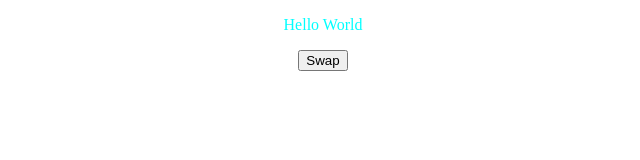
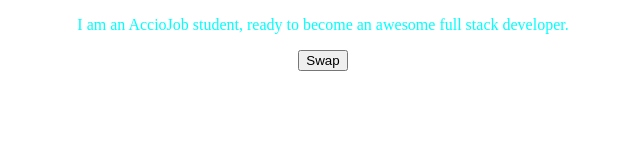
Before and after one commit to acciojob/dark-theme-ukdgit, a website: page main.html in a window 1280 px wide. Shown: the whole page, without its empty margins (317-957 px from the left). Drawn offline with Linux system fonts and the light colour scheme.

Commit message:
Update main.html

```diff
--- a/main.html
+++ b/main.html
@@ -10,7 +10,7 @@
     <main id="main">
       <!-- html markup here -->
       <p id="ptag">
-        Hello World
+        I am an AccioJob student, ready to become an awesome full stack developer.
       </p>
       <button onclick="myFunction()" id="swap">Swap</button>
     </main>
```
